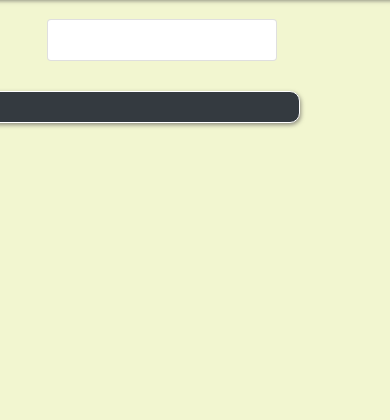
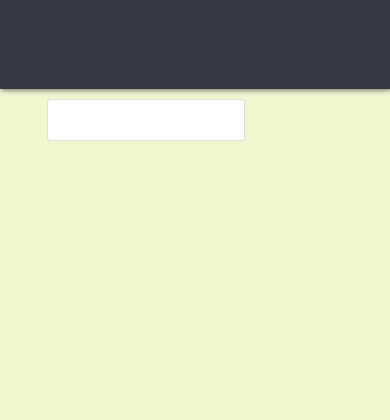
Before and after one commit to swissfink/obit-scraper, a Node server app: page / in a window 390 px wide. Shown: the part 201-621 px from the top of the page. Run offline with Node 20, Linux system fonts and the light colour scheme; data that the repository does not hold is empty; some libraries are stand-ins or nearby versions.

Commit message:
5/24 Update

```diff
--- a/models/Obituaries.js
+++ b/models/Obituaries.js
@@ -7,11 +7,12 @@ var Schema = mongoose.Schema;
 // Using the Schema constructor, create a new UserSchema object
 // This is similar to a Sequelize model
 var ObitSchema = new Schema({
-  // `title` is required and of type String
+  // `time` is required and of type String
   time: {
     type: String,
     required: true
   },
+  // `title` is required and of type String
   title: {
     type: String,
     required: true
@@ -22,8 +23,7 @@ var ObitSchema = new Schema({
     required: true
   },
   // `image` is required and of type String
-  // img: {
-  //   data: Buffer,
+  // image: {
   //   type: String,
   //   required: true
   // },
--- a/public/index.html
+++ b/public/index.html
@@ -5,10 +5,12 @@
     <meta charset="UTF-8">
     <meta name="viewport" content="width=device-width, initial-scale=1, shrink-to-fit=no">
 
-    <title>Scraping With Mongoose</title>
+    <title>Mongoose Obit Scraper</title>
 
     <!-- Bootstrap CSS -->
     <link rel="stylesheet" href="https://stackpath.bootstrapcdn.com/bootstrap/4.3.1/css/bootstrap.min.css" integrity="sha384-ggOyR0iXCbMQv3Xipma34MD+dH/1fQ784/j6cY/iJTQUOhcWr7x9JvoRxT2MZw1T" crossorigin="anonymous">
+    <!-- Font Awesome -->
+    <link rel="stylesheet" href="https://use.fontawesome.com/releases/v5.8.2/css/all.css" integrity="sha384-oS3vJWv+0UjzBfQzYUhtDYW+Pj2yciDJxpsK1OYPAYjqT085Qq/1cq5FLXAZQ7Ay" crossorigin="anonymous">
     <!-- Google Fonts -->
     <link href="https://fonts.googleapis.com/css?family=Arimo|Lora|Noto+Sans+JP&display=swap" rel="stylesheet">
     <!-- My Style Sheet -->
@@ -50,7 +52,7 @@
 
         <div class="col-1"></div>
 
-        <div class="col-8">
+        <div class="col-7">
           <div class="card">
             <div class="card-body">
                 <div id="obituaries"></div>
--- a/public/style/style.css
+++ b/public/style/style.css
@@ -97,3 +105,31 @@ textarea {
     line-height: 60px;
     color: #fff;
 }
+
+@media only screen and (max-width : 600px) {
+
+  #notes {
+    position: fixed;
+    width: 100%;
+    /* line-height: 60px; */
+    z-index: 1;
+    height: 220px;
+    margin-top: 70px;
+    top: 0;
+    right: 0;
+    background-color: #343a40;
+    color: #fff;
+    border: none;
+    padding: 15px;
+    border-radius: 0;
+  }
+
+  .container {
+    margin-top: 100px;
+    margin-bottom: 80px;
+    /* margin-left: auto; */
+    /* margin-right: auto; */
+    /* padding-top: 5%; */
+  }
+
+}
```
Also changed, not shown: other parts of public/index.html (+9 -9 lines), other parts of public/style/style.css (+9 -1 lines), public/app.js (+7 -6 lines), server.js (+7 -5 lines).
